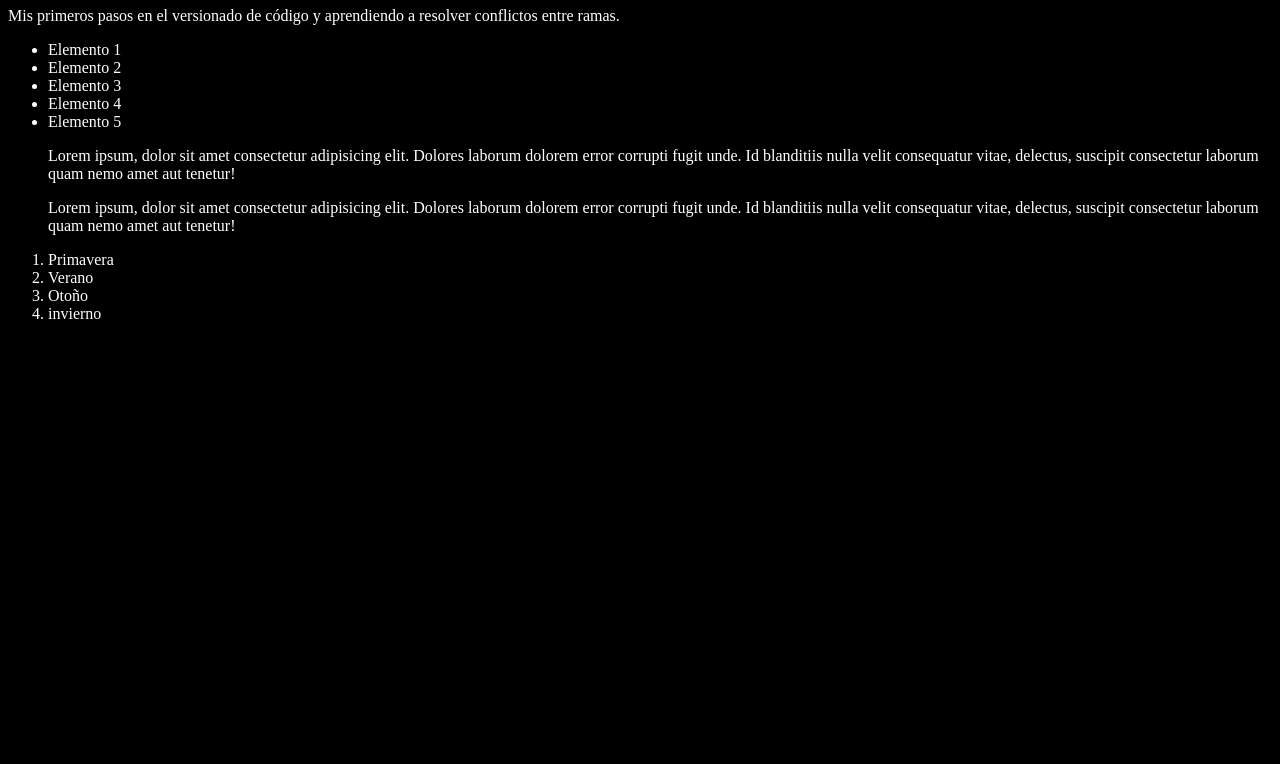
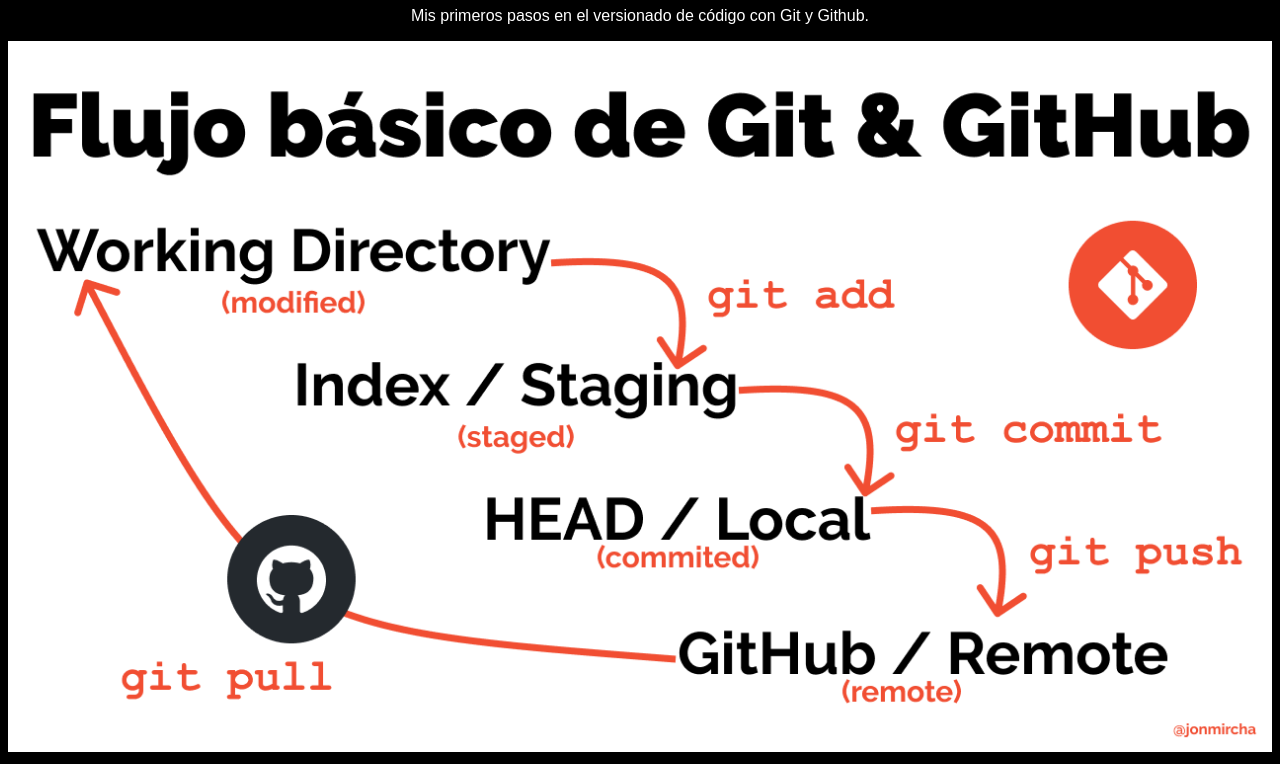
Before and after one commit to joseverdugo-dev/aprendiendo-git, a plain HTML site: page index.html in a window 1280 px wide. Shown: the part 73-837 px from the top of the page. Before the commit the page ends 800 px from the top, so only its background shows below. Drawn offline with Linux system fonts and the light colour scheme.

Commit message:
Agregando imagen de flujo Git

```diff
--- a/index.html
+++ b/index.html
@@ -11,26 +11,11 @@
 
 <body>
     <h1>Aprendiendo Git </h1>
-    <p>Mis primeros pasos en el versionado de código y aprendiendo a resolver conflictos entre ramas.</p>
-    <ul>
-        <li>Elemento 1</li>
-        <li>Elemento 2</li>
-        <li>Elemento 3</li>
-        <li>Elemento 4</li>
-        <li>Elemento 5</li>
-    </ul>
-    <ol>
-        <p>Lorem ipsum, dolor sit amet consectetur adipisicing elit. Dolores laborum dolorem error corrupti fugit unde.
-            Id blanditiis nulla velit consequatur vitae, delectus, suscipit consectetur laborum quam nemo amet aut
-            tenetur!</p>
-        <p>Lorem ipsum, dolor sit amet consectetur adipisicing elit. Dolores laborum dolorem error corrupti fugit unde.
-            Id blanditiis nulla velit consequatur vitae, delectus, suscipit consectetur laborum quam nemo amet aut
-            tenetur!</p>
-        <li>Primavera</li>
-        <li>Verano</li>
-        <li>Otoño</li>
-        <li>invierno</li>
-    </ol>
+    <p>
+        Mis primeros pasos en el versionado de código con Git y Github.
+    </p>
+
+    <img src="git-flow.png" alt="Flujo básico de Git">
     <script src="index.js"></script>
 </body>
 
--- a/style.css
+++ b/style.css
@@ -1,4 +1,10 @@
 html {
     background-color: black;
     color: white;
+    font-family: sans-serif;
+    text-align: center;
 }
+
+img {
+    max-width: 100%;
+}
```
Also changed, not shown: git-flow.png (added), 1 other file.
